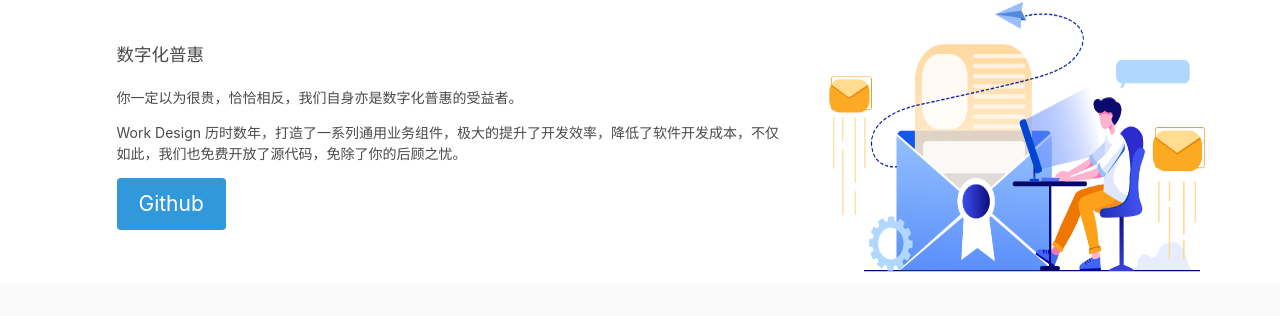
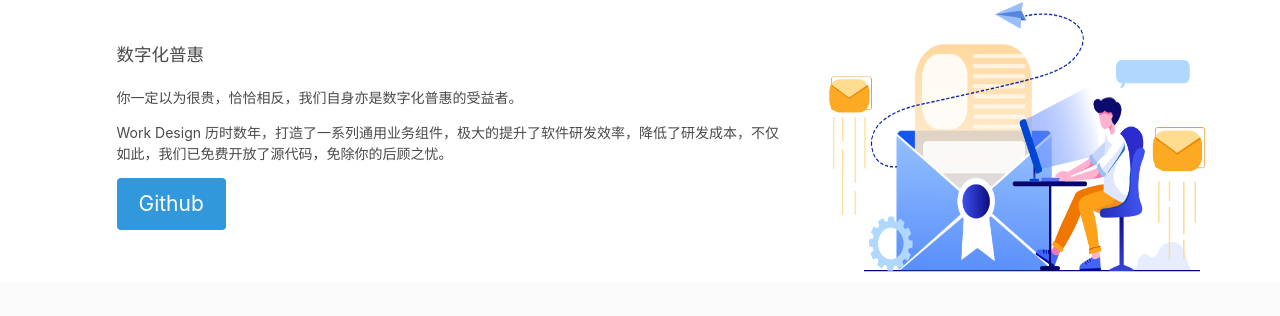
Before and after one commit to yigexiangfa/yigexiangfa.github.io, a Jekyll site: the page built from index.md, in a window 1280 px wide. Shown: the part 908-1224 px from the top of the page. Built offline with Jekyll 4.4.1, drawn with Linux system fonts in a browser that asks for light colours.

Commit message:
impore readme

```diff
--- a/_layouts/door.html
+++ b/_layouts/door.html
@@ -35,7 +35,7 @@ layout: default
       <h3 class="subtitle">数字化普惠</h3>
       <div class="content">
         <p>你一定以为很贵，恰恰相反，我们自身亦是数字化普惠的受益者。</p>
-        <p>Work Design 历时数年，打造了一系列通用业务组件，极大的提升了开发效率，降低了软件开发成本，不仅如此，我们也免费开放了源代码，免除了你的后顾之忧。</p>
+        <p>Work Design 历时数年，打造了一系列通用业务组件，极大的提升了软件研发效率，降低了研发成本，不仅如此，我们已免费开放了源代码，免除你的后顾之忧。</p>
         <p>
           <a href="https://github.com/work-design" class="button is-large is-info">Github</a>
         </p>
```
